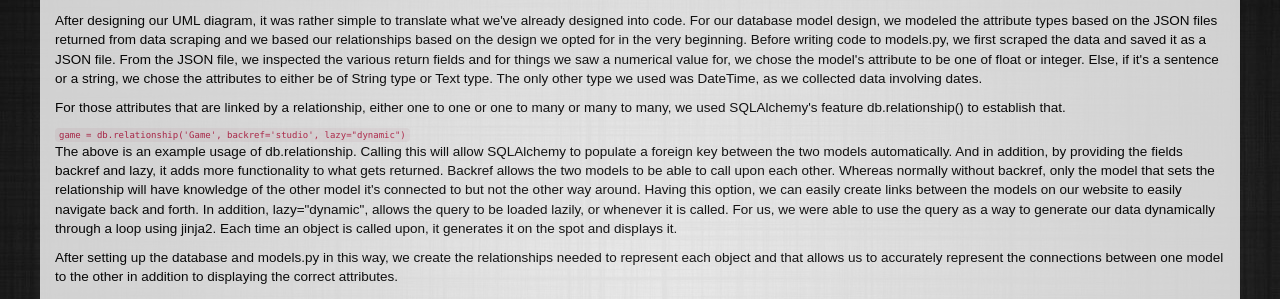
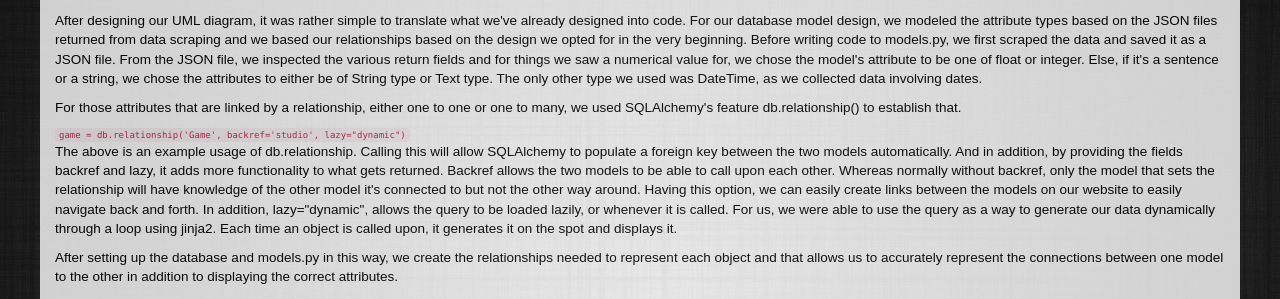
Before and after one commit to wcrasta/idb, a Flask app: page /report in a window 1280 px wide. Shown: the part 2521-2820 px from the top of the page. Run offline with Flask 2, Linux system fonts and the light colour scheme; some libraries are stand-ins or nearby versions.

Commit message:
Finished my report section

```diff
--- a/app/templates/report.html
+++ b/app/templates/report.html
@@ -228,7 +228,7 @@
               involving dates.
             </p>
             <p>
-              For those attributes that are linked by a relationship, either one to one or one to many or many to many, we used SQLAlchemy's feature db.relationship() to establish that.
+              For those attributes that are linked by a relationship, either one to one or one to many, we used SQLAlchemy's feature db.relationship() to establish that.
             </p>
             <code>
                 game = db.relationship('Game', backref='studio', lazy="dynamic")
@@ -324,15 +324,18 @@
                   <figcaption style="color: black; text-align: center; font-size: 1.2em">Fig 4. Routing</figcaption>
                 </figure>
 
-
+                <h4> Sorting </h4>
+                <p>
+                  For sorting, instead of doing it through the front-end, we realized that it could be done easily through the back end with the help of Flask and Jinja2. In the front end side, we designed the website to include forms so when you click/submit certain values, the forms will pass back the value to the backend. Once we obtain those values from the form that the user submits, we employ them to fetch data from the database using queries that sorted them by the value passed in, in addition to ordering them by ascension or descension. For a lot of our sortings, we simply had the option of sorting by asc and sorting by desc. We targeted a list of values we want users to sort by and then added those options in the front end. Most of the work is being done in our query to the database for instance: <code>        games = db.session.query(Game.id, Game.name, Game.esrb, Game.rating, Game.genre, Game.release_date, Game.status, Game.image).filter(Game.platform_id.in_(sortPlatform)).filter(Game.genre.in_(sortGenre)).filter(Game.status.in_(sortStatus)).filter(Game.category.in_(sortCategory)).filter(Game.esrb.in_(sortEsrb)).order_by(('Game.' + sort))</code>. Then as with the other things, we pass in the objects that were fetched and rendered them dynamically through use of Jinja2.
+                </p>
                 <p>For pagination and populating the pages with our data, we accessed the database for the respective model and rendered the template passing in the list of objects. To easily accomplish this, we employed a flask library called flask-paginate
                   that handled most of the work for pagination. Then we altered our html files to employ Jinja2 as a way to dynamically generate the data and provide pages limited by the number of items we want for each page. While Jinja2 may be considered
                   front-end, since it comes with Flask, the back-end developers used it to render the various pages and their elements.</p>
-
+<!--
                 <p id="hosting">For pagination and populating the pages with our data, we accessed the database for the respective model and rendered the template passing in the list of objects. To easily accomplish this, we employed a flask library called flask-paginate
                   that handled most of the work for pagination. Then we altered our html files to employ Jinja2 as a way to dynamically generate the data and provide pages limited by the number of items we want for each page.</p>
 
-
+ -->
                 <!--HOSTING-->
                 <h2 style="padding-top: 15px">Hosting</h2>
                 <p>To set up an AWS server that hosts a Flask application:</p>
```
